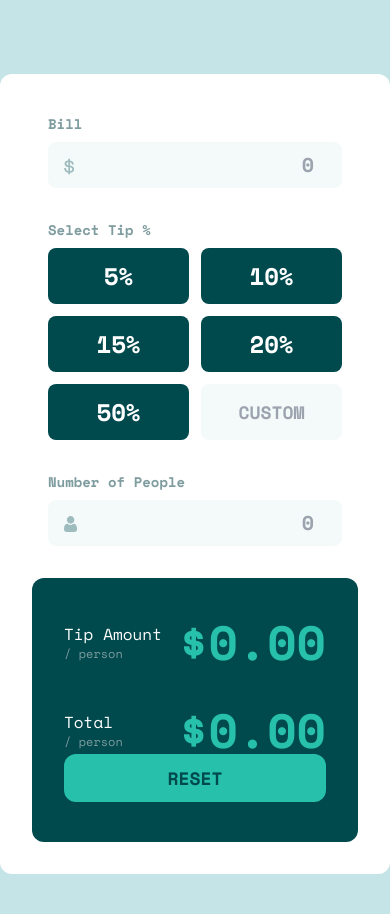
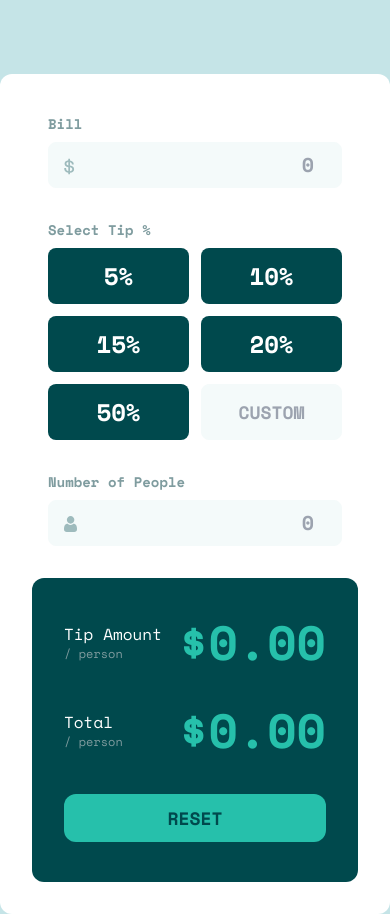
Before and after one commit to abouhilalbadr/tip-calculate, a website built with Vite: page index.html in a window 390 px wide. Shown: the part 124-1038 px from the top of the page. Before the commit the page ends 998 px from the top, so only its background shows below. Built offline with nearby package versions, Linux system fonts and the light colour scheme.

Commit message:
Fix responsive

```diff
--- a/index.html
+++ b/index.html
@@ -50,7 +50,7 @@
             </div>
           </label>
         </div>
-        <div class="bg-neutral-darkCyan px-8 py-10 rounded-xl flex flex-col justify-between lg:gap-10">
+        <div class="bg-neutral-darkCyan px-8 py-10 rounded-xl flex flex-col justify-between gap-10 lg:gap-0">
           <div class="flex flex-col gap-10">
             <div class="flex justify-between items-center">
               <h2 class="flex flex-col">
```
